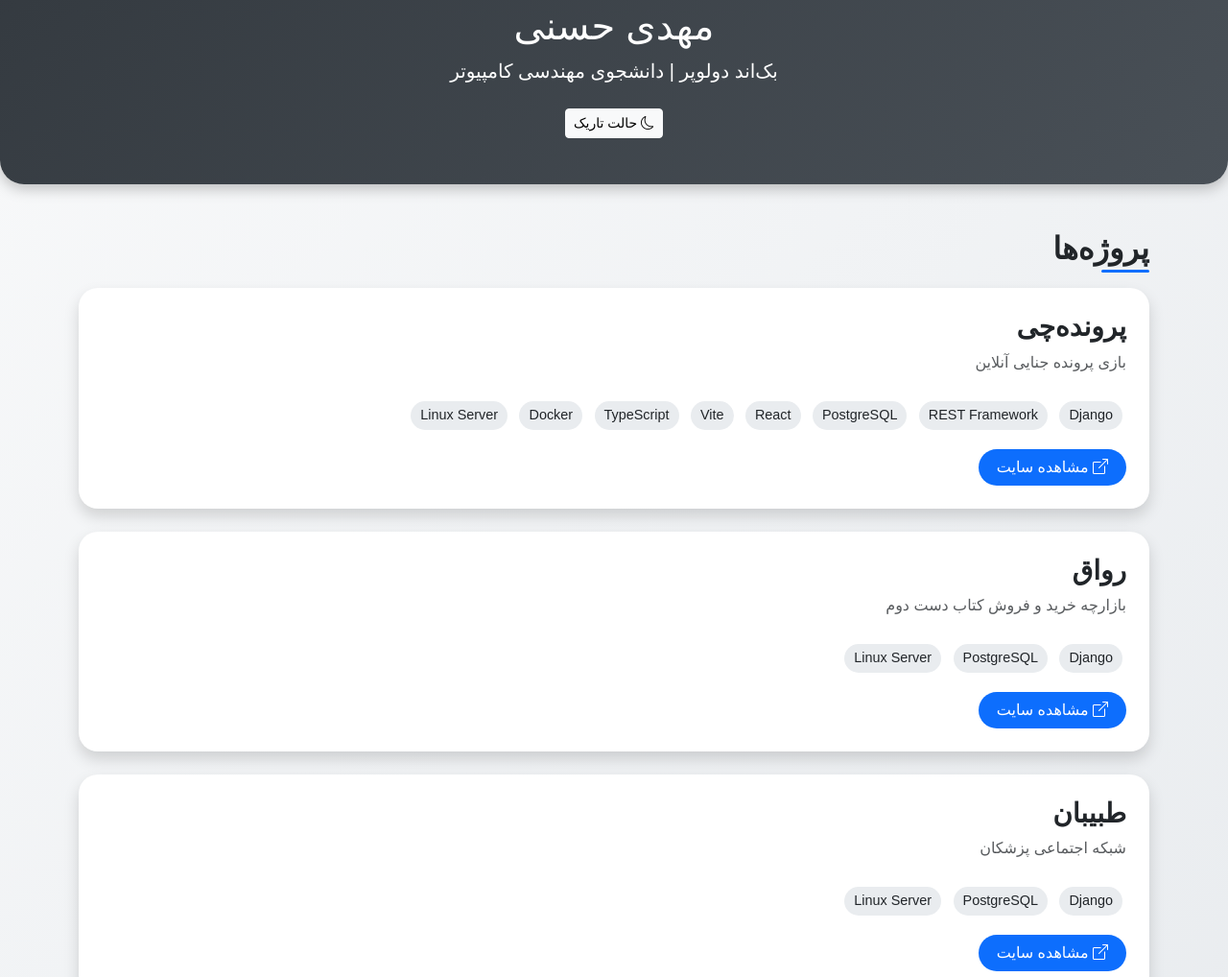
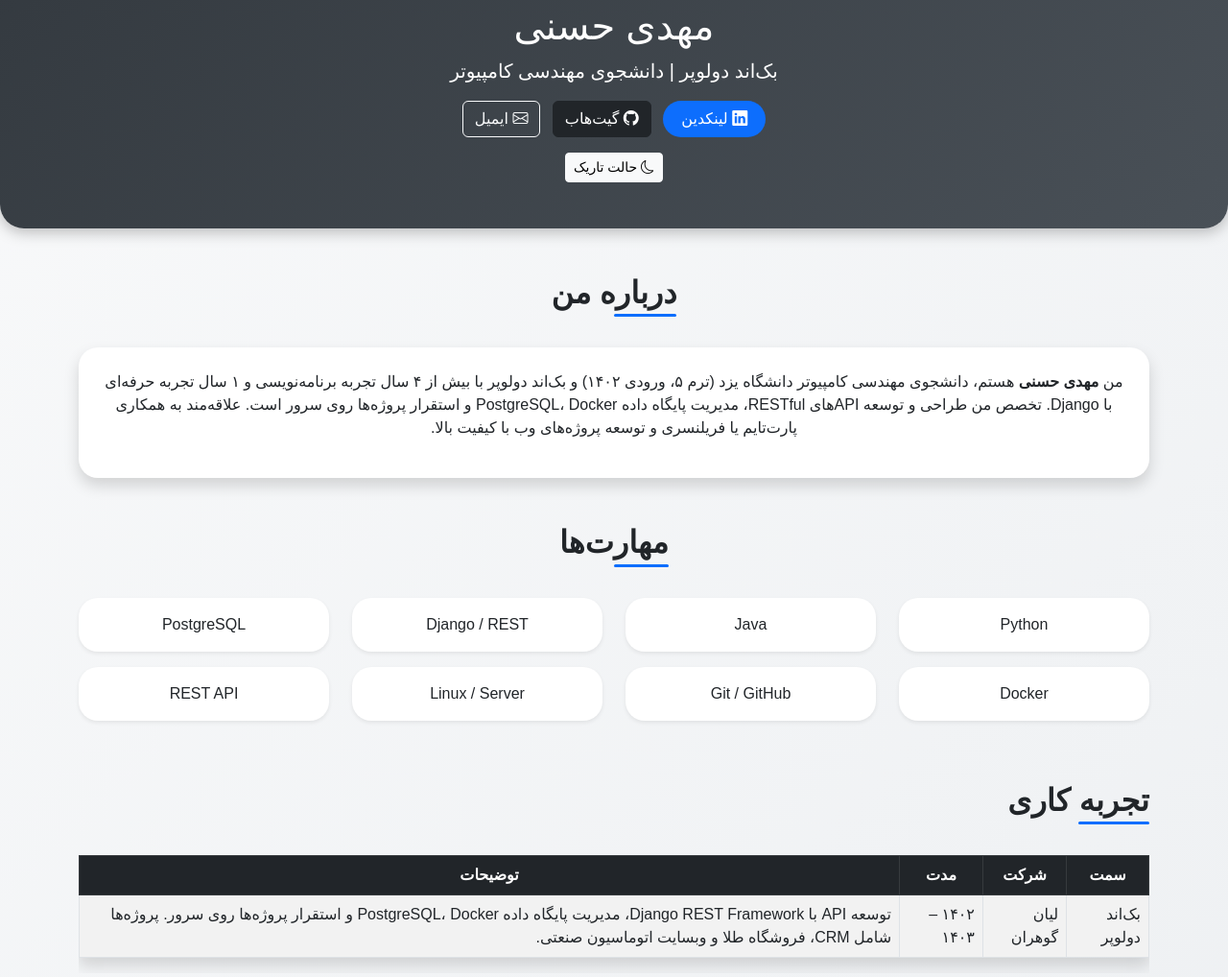
Before and after one commit to mahdihassani-dev/mahdihassani-dev.github.io, a plain HTML site: page index.html in a window 1280 px wide. Shown: the part 45-1063 px from the top of the page at 96% size. Drawn offline with nearby package versions, Linux system fonts and the light colour scheme; a small style sheet from the web is missing.

Commit message:
Update index.html

```diff
--- a/index.html
+++ b/index.html
@@ -94,10 +94,73 @@
   <header class="text-center py-5">
     <h1>مهدی حسنی</h1>
     <p class="lead">بک‌اند دولوپر | دانشجوی مهندسی کامپیوتر</p>
-    <button id="toggleDark" class="btn btn-light btn-sm mt-2">
+    <div class="mt-3">
+      <a href="https://www.linkedin.com/in/mahdi-hassani-939602255/" target="_blank" class="btn btn-custom mx-1">
+        <i class="bi bi-linkedin"></i> لینکدین
+      </a>
+      <a href="https://github.com/mahdihassani-dev" target="_blank" class="btn btn-dark mx-1">
+        <i class="bi bi-github"></i> گیت‌هاب
+      </a>
+      <a href="mailto:m.hassani4951383@gmail.com" class="btn btn-outline-light mx-1">
+        <i class="bi bi-envelope"></i> ایمیل
+      </a>
+    </div>
+    <button id="toggleDark" class="btn btn-light btn-sm mt-3">
       <i class="bi bi-moon"></i> حالت تاریک
     </button>
   </header>
+
+  <!-- About Me -->
+  <section class="container mt-5 text-center">
+    <h2 class="section-title">درباره من</h2>
+    <div class="card shadow p-4 mt-3">
+      <p>
+        من <strong>مهدی حسنی</strong> هستم، دانشجوی مهندسی کامپیوتر دانشگاه یزد (ترم ۵، ورودی ۱۴۰۲) و بک‌اند دولوپر با بیش از ۴ سال تجربه برنامه‌نویسی و ۱ سال تجربه حرفه‌ای با Django.
+        تخصص من طراحی و توسعه APIهای RESTful، مدیریت پایگاه داده PostgreSQL، Docker و استقرار پروژه‌ها روی سرور است.
+        علاقه‌مند به همکاری پارت‌تایم یا فریلنسری و توسعه پروژه‌های وب با کیفیت بالا.
+      </p>
+    </div>
+  </section>
+
+  <!-- Skills -->
+  <section class="container mt-5 text-center">
+    <h2 class="section-title">مهارت‌ها</h2>
+    <div class="row mt-3">
+      <div class="col-md-3 col-6 mb-3"><div class="card p-3 shadow-sm">Python</div></div>
+      <div class="col-md-3 col-6 mb-3"><div class="card p-3 shadow-sm">Java</div></div>
+      <div class="col-md-3 col-6 mb-3"><div class="card p-3 shadow-sm">Django / REST</div></div>
+      <div class="col-md-3 col-6 mb-3"><div class="card p-3 shadow-sm">PostgreSQL</div></div>
+      <div class="col-md-3 col-6 mb-3"><div class="card p-3 shadow-sm">Docker</div></div>
+      <div class="col-md-3 col-6 mb-3"><div class="card p-3 shadow-sm">Git / GitHub</div></div>
+      <div class="col-md-3 col-6 mb-3"><div class="card p-3 shadow-sm">Linux / Server</div></div>
+      <div class="col-md-3 col-6 mb-3"><div class="card p-3 shadow-sm">REST API</div></div>
+    </div>
+  </section>
+
+  <!-- Work Experience -->
+  <section class="container mt-5">
+    <h2 class="text-center section-title">تجربه کاری</h2>
+    <div class="table-responsive mt-3">
+      <table class="table table-bordered table-striped shadow">
+        <thead class="table-dark text-center">
+          <tr>
+            <th>سمت</th>
+            <th>شرکت</th>
+            <th>مدت</th>
+            <th>توضیحات</th>
+          </tr>
+        </thead>
+        <tbody>
+          <tr>
+            <td>بک‌اند دولوپر</td>
+            <td>لیان گوهران</td>
+            <td>۱۴۰۲ – ۱۴۰۳</td>
+            <td>توسعه API با Django REST Framework، مدیریت پایگاه داده PostgreSQL، Docker و استقرار پروژه‌ها روی سرور. پروژه‌ها شامل CRM، فروشگاه طلا و وبسایت اتوماسیون صنعتی.</td>
+          </tr>
+        </tbody>
+      </table>
+    </div>
+  </section>
 
   <!-- Projects -->
   <section class="container mt-5">
@@ -131,6 +194,7 @@
       <div class="tech-list mt-2">
         <span>Django</span>
         <span>PostgreSQL</span>
+        <span>Docker</span>
         <span>Linux Server</span>
       </div>
       <div class="mt-3">
@@ -147,6 +211,7 @@
       <div class="tech-list mt-2">
         <span>Django</span>
         <span>PostgreSQL</span>
+        <span>Docker</span>
         <span>Linux Server</span>
       </div>
       <div class="mt-3">
@@ -156,6 +221,24 @@
       </div>
     </div>
 
+  </section>
+
+  <!-- Education -->
+  <section class="container mt-5 text-center">
+    <h2 class="section-title">تحصیلات</h2>
+    <div class="card shadow p-4 mt-3">
+      <p>کارشناسی مهندسی کامپیوتر – دانشگاه یزد | ورودی ۱۴۰۲ (ترم ۵)</p>
+    </div>
+  </section>
+
+  <!-- Contact -->
+  <section class="container mt-5 text-center">
+    <h2 class="section-title">ارتباط با من</h2>
+    <div class="card shadow p-4 mt-3">
+      <p><i class="bi bi-envelope"></i> <a href="mailto:m.hassani4951383@gmail.com">m.hassani4951383@gmail.com</a></p>
+      <p><i class="bi bi-linkedin"></i> <a href="https://www.linkedin.com/in/mahdi-hassani-939602255/" target="_blank">LinkedIn</a></p>
+      <p><i class="bi bi-github"></i> <a href="https://github.com/mahdihassani-dev" target="_blank">GitHub</a></p>
+    </div>
   </section>
 
   <!-- Footer -->
```
